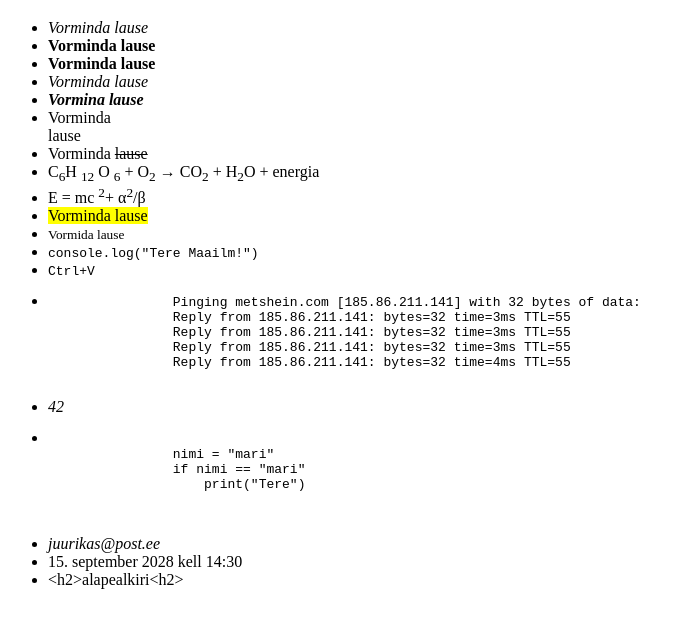
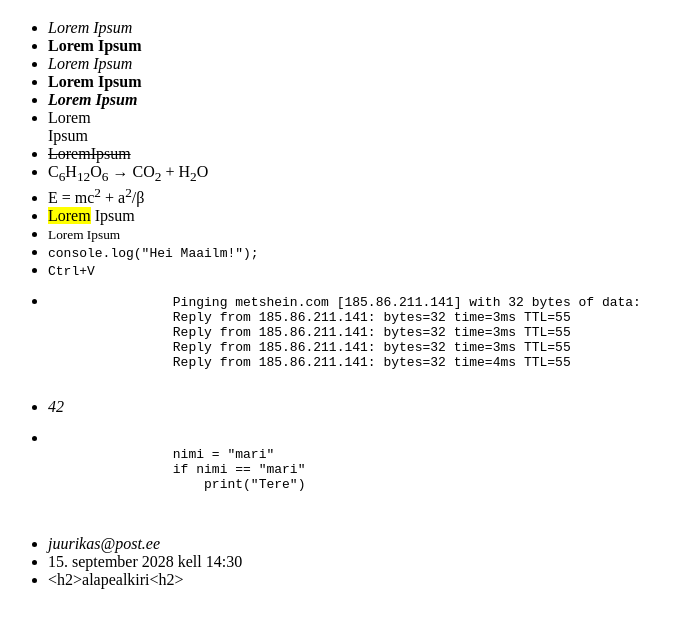
Before and after one commit to nfinity2/Html, a plain HTML site: page yl04.html in a window 1280 px wide. Shown: the part 61-688 px from the top of the page, without its empty margins (0-693 px from the left). Drawn offline with Linux system fonts and the light colour scheme.

Commit message:
Update yl04.html

```diff
--- a/yl04.html
+++ b/yl04.html
@@ -15,18 +15,19 @@
     <!-- Armin 13.11.2025 -->
     <h1>Tee täpselt nii nagu lause ütleb</h1>
     <ul>
-        <li><i>Vorminda lause</i></li>
-        <li><strong>Vorminda lause</strong></li>
-        <li><b>Vorminda lause</b></li>
-        <li><em>Vorminda lause</em></li>
-        <li><b><i>Vormina lause</i></b></li>
-        <li>Vorminda <br> lause</li>
-        <li>Vorminda <s>lause</s></li>
-        <li>C<sub>6</sub>H <sub>12</sub> O <sub>6</sub>   + O<sub>2</sub>  &rightarrow; CO<sub>2</sub>  + H<sub>2</sub>O  + energia</li>
-        <li>E = mc <sup>2</sup>+ &alpha;<sup>2</sup>/&beta;</li>
-        <li><mark>Vorminda lause</mark></li>
-        <li><small>Vormida lause</small></li>
-        <li><code>console.log("Tere Maailm!")</code></li>
+    <li><i>Lorem Ipsum</i></li>
+    <li><strong>Lorem Ipsum</strong></li>
+    <li><em>Lorem Ipsum</em></li>
+    <li><b>Lorem Ipsum</b></li>
+    <li><b><i>Lorem Ipsum</i></b></li>
+    <li>Lorem<br>Ipsum</li>
+    <li><s>LoremIpsum</s></li>
+    <li>C<sub>6</sub>H<sub>12</sub>O<sub>6</sub> → CO<sub>2</sub> + H<sub>2</sub>O</li>
+    <li>E = mc<sup>2</sup> + a<sup>2</sup>/β</li>
+    <li><mark>Lorem</mark> Ipsum</li>
+    <li><small>Lorem Ipsum</small></li>
+    <li><code>console.log("Hei Maailm!");</code></li>
+
         <li><kbd>Ctrl+V</kbd></li>
         <li>
             <pre>
```
